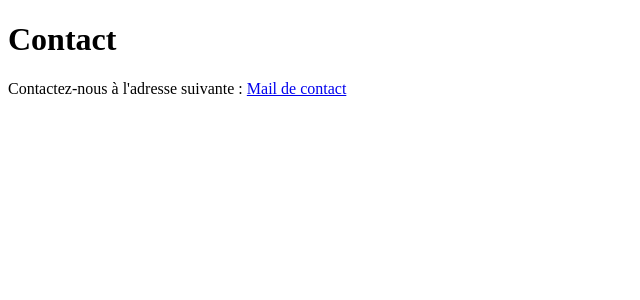
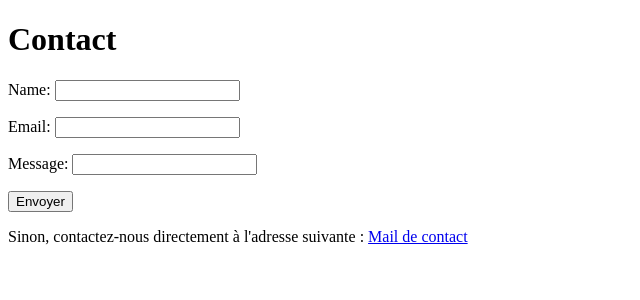
Before and after one commit to Amioplk/First-Django-app, a Django app: page /contact_us/ in a window 1280 px wide. Shown: the part 26-326 px from the top of the page, without its empty margins (0-640 px from the left). Run offline with Django 4.2, Linux system fonts and the light colour scheme.

Commit message:
1st step for contact form

```diff
--- /dev/null
+++ b/merchex/listings/forms.py
@@ -0,0 +1,6 @@
+from django import forms
+
+class ContactUsForm(forms.Form):
+   name = forms.CharField(required=False)
+   email = forms.EmailField()
+   message = forms.CharField(max_length=1000)
--- a/merchex/listings/templates/listings/contact.html
+++ b/merchex/listings/templates/listings/contact.html
@@ -3,6 +3,13 @@
 {% block content %}
 
 <h1>Contact</h1>
-<p>Contactez-nous à l'adresse suivante : <a href="mailto:amirworms@gmail.com">Mail de contact</a><p>
+
+<form action="" method="post" novalidate>
+    {% csrf_token %}
+    {{ form.as_p }}
+    <input type="submit" value="Envoyer" />
+</form>
+
+<p>Sinon, contactez-nous directement à l'adresse suivante : <a href="mailto:amirworms@gmail.com">Mail de contact</a><p>
 
 {% endblock %}
--- a/merchex/listings/views.py
+++ b/merchex/listings/views.py
@@ -3,6 +3,7 @@
 from django.shortcuts import render
 from listings.models import Band
 from listings.models import Listing
+from listings.forms import ContactUsForm
 
 def band_list(request):
     bands = Band.objects.all()
@@ -34,4 +35,7 @@
                   {'listing': listing})
 
 def contact_us(request):
-    return render(request, 'listings/contact.html')
+    form = ContactUsForm()
+    return render(request,
+                'listings/contact.html',
+                {'form': form})
--- a/merchex/merchex/urls.py
+++ b/merchex/merchex/urls.py
@@ -25,5 +25,5 @@ urlpatterns = [
     path('bands/<int:band_id>/listings', listings_views.band_listings, name="band-listings"),
     path('listings/', listings_views.listing_list, name="listings-list"),
     path('listings/<int:listing_id>/', listings_views.listing_detail, name="listings-detail"),
-    path('contact_us/', listings_views.contact_us),
-]
+    path('contact_us/', listings_views.contact_us, name='contact'),
+  ]
```
